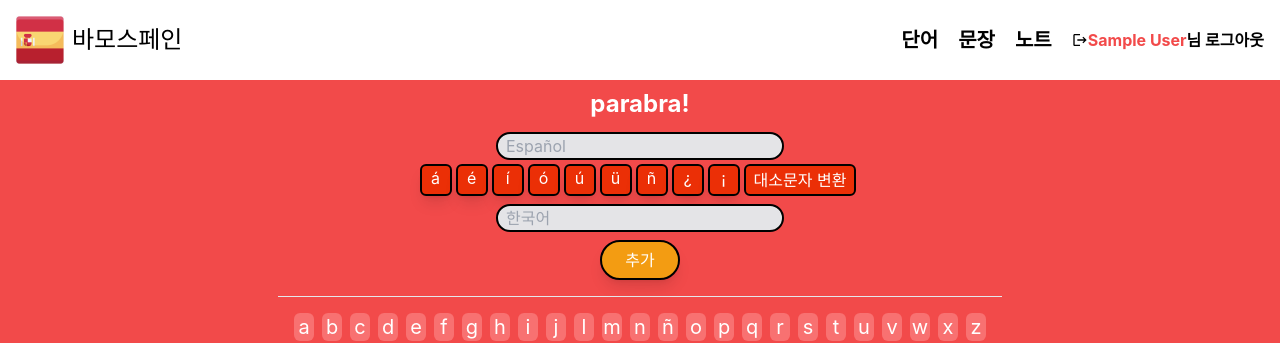
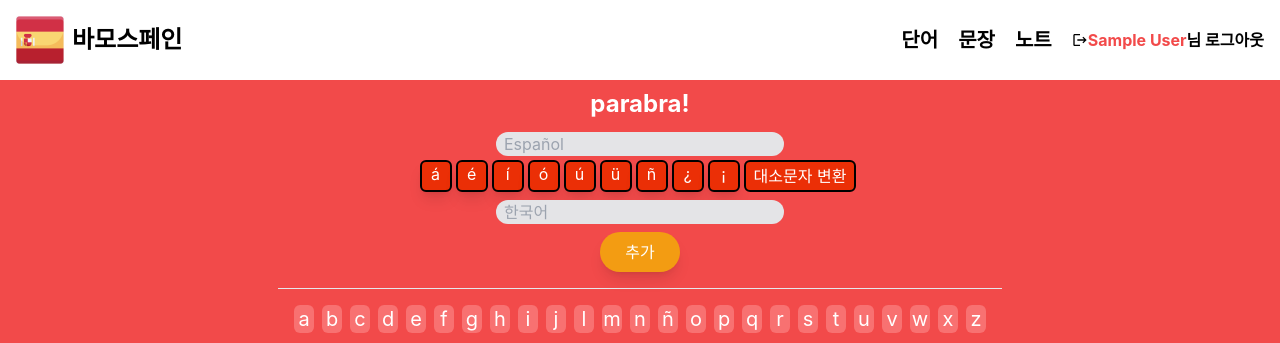
Before and after one commit to yeomkyeorae/next-spanish, a Next.js app: page /word in a window 1280 px wide. Shown: the top 343 px of the page. Built offline with nearby package versions, Linux system fonts and the light colour scheme; no server answers; the database is empty; sample sign-in values are in the browser's storage; a web font is replaced by a local one.

Commit message:
style: bigger header title, removed btn border

```diff
--- a/components/button.tsx
+++ b/components/button.tsx
@@ -9,7 +9,7 @@ export default function Button({ text, btnBgColor, btnFontColor, onClickHandler
   return (
     <button
       onClick={onClickHandler}
-      className={`w-20 h-10 rounded-full my-1 border-2 border-black shadow-lg ${btnBgColor ?? 'bg-highFever'} ${
+      className={`w-20 h-10 rounded-full my-1 shadow-lg ${btnBgColor ?? 'bg-highFever'} ${
         btnFontColor ?? 'text-white'
       }`}
     >
--- a/components/header.tsx
+++ b/components/header.tsx
@@ -14,7 +14,7 @@ export default function Header() {
     <header className='flex justify-between items-center p-4'>
       <div className='flex items-center gap-2 cursor-pointer hover:text-midFever' onClick={() => router.push('/word')}>
         <Image src='/spain-flag.png' width={48} height={18} alt='spain-flag' />
-        <h1 className='text-2xl hidden sm:block'>바모스페인</h1>
+        <h1 className='text-2xl font-bold hidden sm:block'>바모스페인</h1>
       </div>
       <nav className='flex gap-5'>
         {user && (
--- a/components/input.tsx
+++ b/components/input.tsx
@@ -24,7 +24,7 @@ export default function Input({
       placeholder={placeholder}
       disabled={disabled ?? false}
       className={
-        'w-72 m-1 pl-2 rounded-full border-2 border-black ' +
+        'w-72 m-1 pl-2 rounded-full border-1 border-black ' +
         (disabled ? 'bg-gray-600 text-stone-100' : 'bg-zinc-200 text-stone-900')
       }
       ref={inputRef}
--- a/components/note/enroll-note.tsx
+++ b/components/note/enroll-note.tsx
@@ -58,11 +58,13 @@ export default function EnrollNote({ setNoteState, noteState, currentNote, setCo
         <textarea className='w-1/2 h-full rounded-md' value={note} onChange={(e) => setNote(e.target.value)} />
         <NoteMarkdown markdown={note} width='half' />
       </div>
-      <Button
-        text={noteState === 'enroll' ? '등록' : '수정'}
-        btnBgColor={noteState === 'enroll' ? 'bg-orange' : 'bg-carrot'}
-        onClickHandler={currentNote ? onModifyHandler : onEnrollHandler}
-      />
+      <div className='my-5'>
+        <Button
+          text={noteState === 'enroll' ? '등록' : '수정'}
+          btnBgColor={noteState === 'enroll' ? 'bg-orange' : 'bg-carrot'}
+          onClickHandler={currentNote ? onModifyHandler : onEnrollHandler}
+        />
+      </div>
     </section>
   );
 }
```
